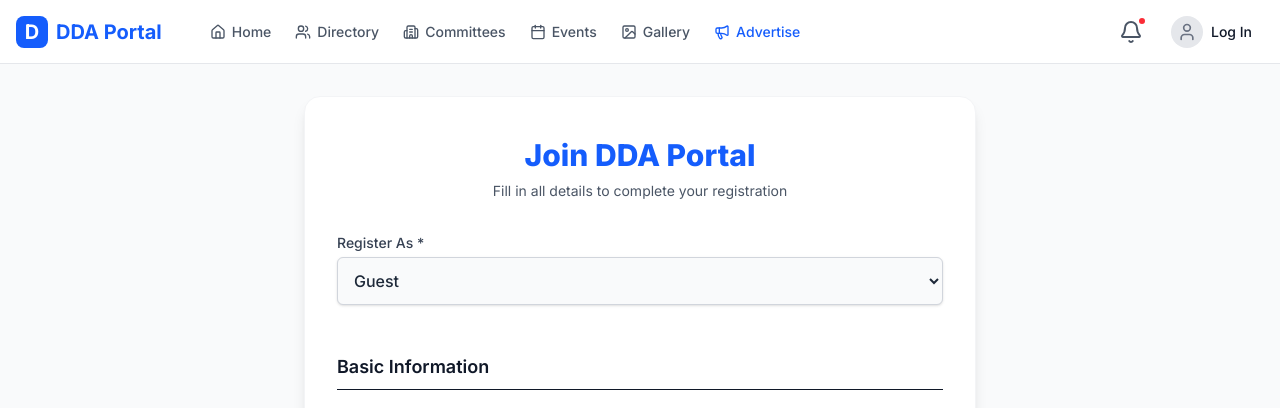
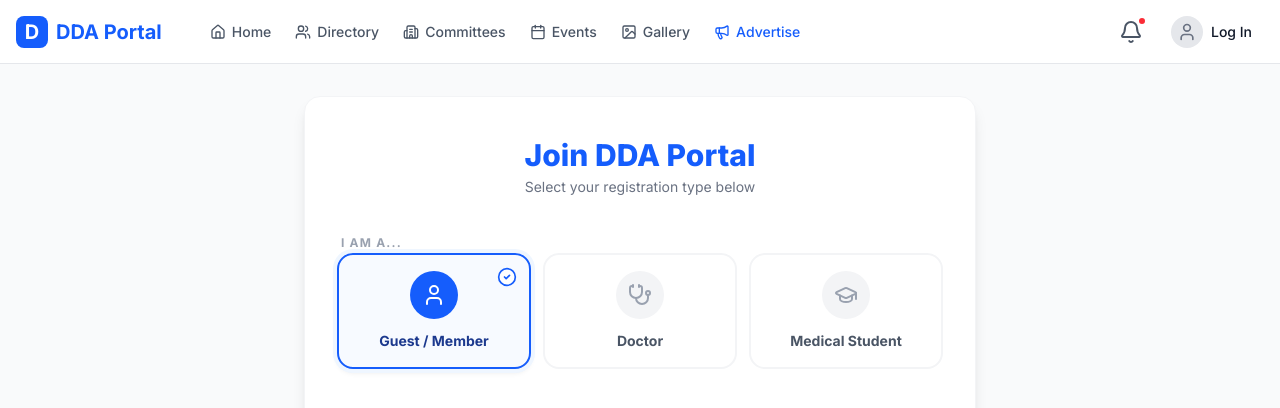
Before and after one commit to dhakaddoctors-alt/dda-clod, a Next.js app: page /register in a window 1280 px wide. Shown: the top 408 px of the page. Built offline with nearby package versions, Linux system fonts and the light colour scheme; no server answers.

Commit message:
feat: refactor registration role selection to segmented icon buttons

```diff
--- a/src/app/(auth)/register/page.tsx
+++ b/src/app/(auth)/register/page.tsx
@@ -5,6 +5,7 @@ import { registerUser } from '@/app/actions/authActions';
 import Navbar from '@/components/shared/Navbar';
 import { compressImageTo1MB } from '@/lib/imageCompression';
 import DynamicUPIQR from '@/components/ui/DynamicUPIQR';
+import { User, Stethoscope, GraduationCap, CheckCircle2 } from 'lucide-react';
 
 const inputClass = "mt-1 block w-full rounded-md border-gray-300 shadow-sm focus:border-blue-500 focus:ring-blue-500 bg-gray-50 border p-2 text-sm";
 const labelClass = "block text-sm font-medium text-gray-700";
@@ -16,6 +17,12 @@ export default function RegisterPage() {
   const [isPending, startTransition] = useTransition();
   const [message, setMessage] = useState('');
 
+  const roles = [
+    { id: 'guest', label: 'Guest / Member', icon: User, color: 'blue' },
+    { id: 'doctor', label: 'Doctor', icon: Stethoscope, color: 'emerald' },
+    { id: 'student', label: 'Medical Student', icon: GraduationCap, color: 'purple' },
+  ];
+
   return (
     <div className="min-h-screen bg-gray-50 flex flex-col">
       <Navbar />
@@ -24,21 +31,44 @@ export default function RegisterPage() {
           <div className="max-w-2xl w-full space-y-8 bg-white p-8 rounded-2xl shadow-lg border border-gray-100">
             <div>
               <h2 className="mt-2 text-center text-3xl font-extrabold text-blue-600">Join DDA Portal</h2>
-              <p className="mt-2 text-center text-sm text-gray-600">Fill in all details to complete your registration</p>
+              <p className="mt-1 text-center text-sm text-gray-500">Select your registration type below</p>
             </div>
 
-            {/* Role Selector */}
-            <div>
-              <label className={labelClass}>Register As *</label>
-              <select
-                value={role}
-                onChange={(e) => setRole(e.target.value as 'guest' | 'doctor' | 'student')}
-                className="mt-1 block w-full rounded-md border-gray-300 shadow-sm focus:border-blue-500 focus:ring-blue-500 bg-gray-50 border p-3 font-medium text-gray-800"
-              >
-                <option value="guest">Guest</option>
-                <option value="doctor">Doctor</option>
-                <option value="student">Student</option>
-              </select>
+            {/* Segmented Role Selector */}
+            <div className="space-y-3">
+              <label className="text-xs font-bold text-gray-400 uppercase tracking-widest ml-1">I am a...</label>
+              <div className="grid grid-cols-1 sm:grid-cols-3 gap-3">
+                {roles.map((r) => {
+                  const Icon = r.icon;
+                  const isActive = role === r.id;
+                  return (
+                    <button
+                      key={r.id}
+                      type="button"
+                      onClick={() => setRole(r.id as any)}
+                      className={`relative flex flex-col items-center justify-center p-4 rounded-2xl border-2 transition-all duration-200 group ${
+                        isActive
+                          ? 'border-blue-600 bg-blue-50/50 shadow-md ring-4 ring-blue-50'
+                          : 'border-gray-100 bg-white hover:border-gray-200 hover:bg-gray-50'
+                      }`}
+                    >
+                      <div className={`w-12 h-12 rounded-full flex items-center justify-center mb-3 transition-colors ${
+                        isActive ? 'bg-blue-600 text-white' : 'bg-gray-100 text-gray-400 group-hover:bg-gray-200'
+                      }`}>
+                        <Icon className="w-6 h-6" />
+                      </div>
+                      <span className={`text-sm font-bold transition-colors ${isActive ? 'text-blue-900' : 'text-gray-600'}`}>
+                        {r.label}
+                      </span>
+                      {isActive && (
+                        <div className="absolute top-3 right-3 text-blue-600">
+                          <CheckCircle2 className="w-5 h-5 fill-white" />
+                        </div>
+                      )}
+                    </button>
+                  );
+                })}
+              </div>
             </div>
 
             <form
```
